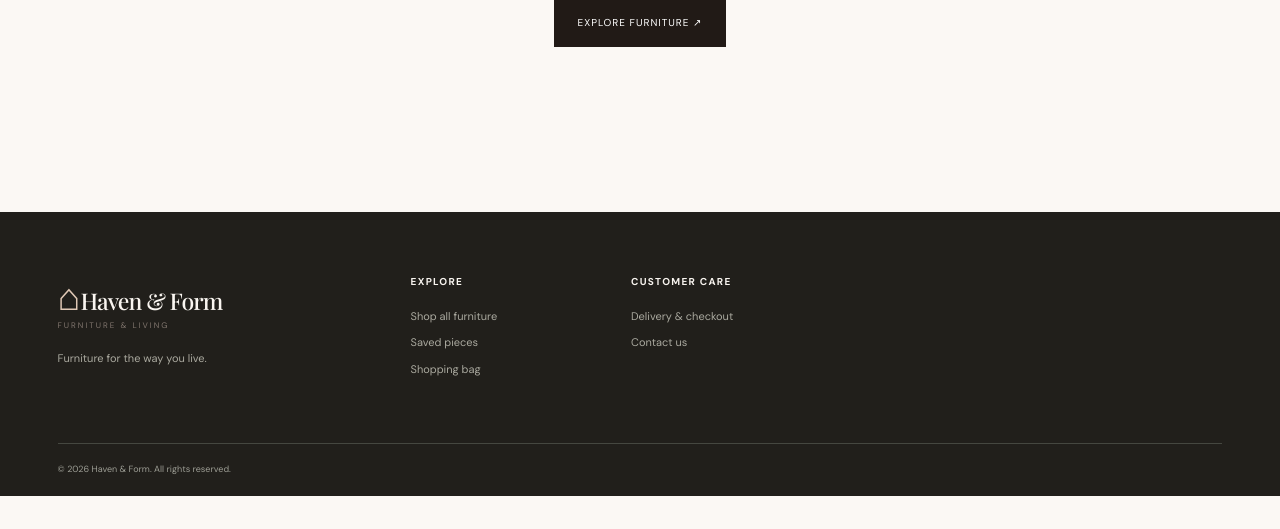
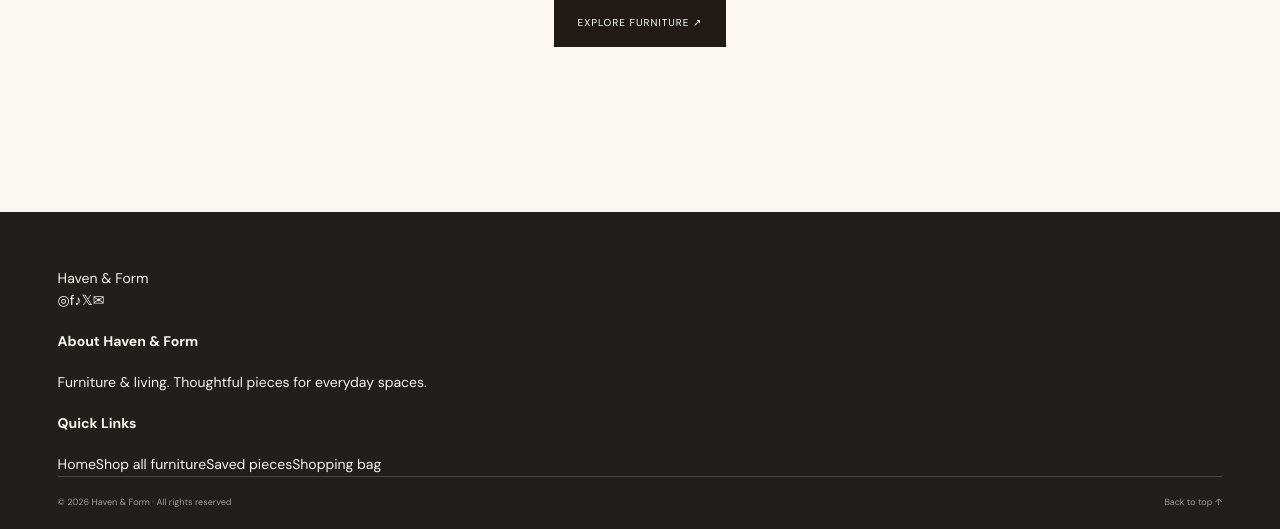
Before and after one commit to Al-ameenolanrewaju/Furnitures, a Flask app: page /cart in a window 1280 px wide. Shown: the part 585-1114 px from the top of the page. Before the commit the page ends 1081 px from the top, so only its background shows below. Run offline with Flask 3, Linux system fonts and the light colour scheme; some libraries are stand-ins or nearby versions.

Commit message:
Match furniture footer to reference layout

```diff
--- a/app/templates/base.html
+++ b/app/templates/base.html
@@ -10,7 +10,7 @@
 <script defer src="{{ url_for('static', filename='js/app.js') }}"></script>
 {% block head %}{% endblock %}
 </head>
-<body class="storefront-body">
+<body class="storefront-body" id="top">
 <header class="site-header">
 <a class="brand-lockup" href="{{ url_for('store.home') }}"><span class="brand-mark" aria-hidden="true">⌂</span><span class="wordmark">{{ store_name }}<small>FURNITURE & LIVING</small></span></a>
 <div class="header-actions">
@@ -21,12 +21,16 @@
 </header>
 {% with messages = get_flashed_messages(with_categories=true) %}{% if messages %}<div class="flash-stack">{% for category, message in messages %}<div class="flash {{ category }}">{{ message }}</div>{% endfor %}</div>{% endif %}{% endwith %}
 <main id="main-content">{% block content %}{% endblock %}</main>
-<footer class="site-footer">
-<div class="footer-main">
-<div class="footer-brand"><a class="brand-lockup" href="{{ url_for('store.home') }}"><span class="brand-mark" aria-hidden="true">⌂</span><span class="wordmark">{{ store_name }}<small>FURNITURE & LIVING</small></span></a><p>Furniture for the way you live.</p></div>
-<div><h4>Explore</h4><a href="{{ url_for('store.catalogue') }}">Shop all furniture</a><a href="{{ url_for('store.wishlist') }}">Saved pieces</a><a href="{{ url_for('store.cart') }}">Shopping bag</a></div>
-<div><h4>Customer care</h4><a href="{{ url_for('store.checkout') }}">Delivery & checkout</a><a href="mailto:hello@example.com">Contact us</a></div>
+<footer class="site-footer reference-footer">
+<div class="footer-brand-row">
+<a class="footer-wordmark" href="{{ url_for('store.home') }}">{{ store_name }}</a>
+<div class="footer-social" aria-label="Social media"><span aria-label="Instagram">◎</span><span aria-label="Facebook">f</span><span aria-label="TikTok">♪</span><span aria-label="X">𝕏</span><span aria-label="Email">✉</span></div>
 </div>
-<div class="footer-bottom"><span>© {{ current_year }} {{ store_name }}. All rights reserved.</span></div>
+<div class="footer-divider"></div>
+<div class="footer-columns">
+<div class="footer-about"><h4>About {{ store_name }}</h4><p>Furniture & living. Thoughtful pieces for everyday spaces.</p></div>
+<div class="footer-links"><h4>Quick Links</h4><a href="{{ url_for('store.home') }}">Home</a><a href="{{ url_for('store.catalogue') }}">Shop all furniture</a><a href="{{ url_for('store.wishlist') }}">Saved pieces</a><a href="{{ url_for('store.cart') }}">Shopping bag</a></div>
+</div>
+<div class="footer-bottom"><span>© {{ current_year }} {{ store_name }} · All rights reserved</span><a href="#top">Back to top ↑</a></div>
 </footer>
 </body></html>
```
